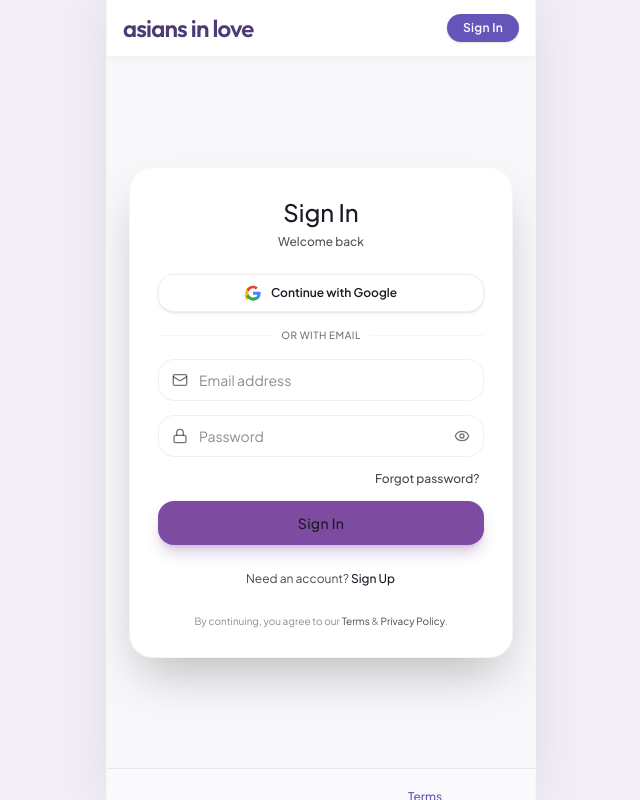
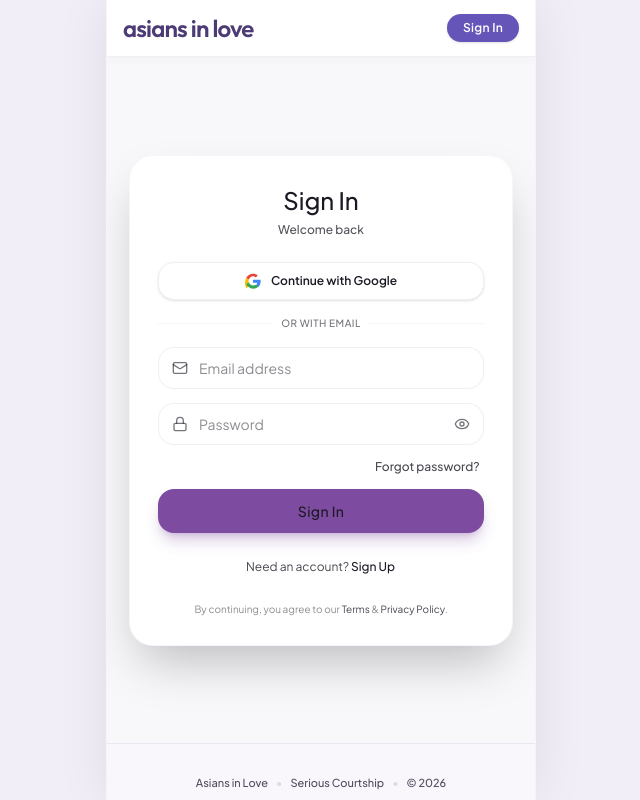
Before and after one commit to sandschristopher-png/asiansin-love, a Next.js app: page /login in a window 1280 px wide. Shown: the whole page, without its empty margins (319-959 px from the left). Built offline with nearby package versions, Linux system fonts and the light colour scheme; no server answers.

Commit message:
feat: global uniform footer across all pages with clean legal links

```diff
--- a/app/layout.tsx
+++ b/app/layout.tsx
@@ -4,6 +4,7 @@ import { Plus_Jakarta_Sans, Outfit } from 'next/font/google';
 import './globals.css';
 import { Navbar } from '@/components/Navbar';
 import { BottomNav } from '@/components/BottomNav';
+import { Footer } from '@/components/Footer';
 
 const plusJakarta = Plus_Jakarta_Sans({
   subsets: ['latin'],
@@ -43,7 +44,8 @@ export default function RootLayout({
             <div className="flex-1 flex flex-col min-h-0 relative overflow-y-auto smooth-scroll no-scrollbar [scrollbar-width:none] [-ms-overflow-style:none] [&::-webkit-scrollbar]:hidden">
               <Navbar />
             {children}
-        <RealtimeMatchToast />
+            <Footer />
+            <RealtimeMatchToast />
           </div>
           <BottomNav />
         </div>
--- a/components/Footer.tsx
+++ b/components/Footer.tsx
@@ -5,17 +5,17 @@ import Link from 'next/link';
 
 export function Footer() {
   return (
-    <footer className="w-full border-t border-[#DDD7E5]/60 bg-[#FAFAFD] py-5 px-4 text-center">
-      <div className="max-w-4xl mx-auto flex flex-col sm:flex-row items-center justify-between gap-3 text-xs text-[#756D82]">
-        <div className="flex items-center gap-2">
-          <span className="font-semibold text-[#1C1924]">Asians in Love</span>
-          <span>•</span>
+    <footer className="w-full mt-auto pt-8 pb-10 px-4 text-center border-t border-[#DDD7E5]/50 bg-[#FAF8FD]/80">
+      <div className="flex flex-col items-center justify-center gap-2.5 text-xs text-[#756D82]">
+        <div className="flex items-center gap-2 text-[11px] font-medium text-[#524B5E]">
+          <span>Asians in Love</span>
+          <span className="text-[#DDD7E5]">•</span>
           <span>Serious Courtship</span>
-          <span>•</span>
+          <span className="text-[#DDD7E5]">•</span>
           <span>© 2026</span>
         </div>
 
-        <nav aria-label="Legal & Safety" className="flex items-center gap-4 text-[#6555b8] font-medium">
+        <nav aria-label="Legal & Safety" className="flex items-center gap-3.5 text-xs text-[#6555B8] font-medium">
           <Link href="/privacy" className="hover:underline underline-offset-2">
             Privacy Policy
           </Link>
```
